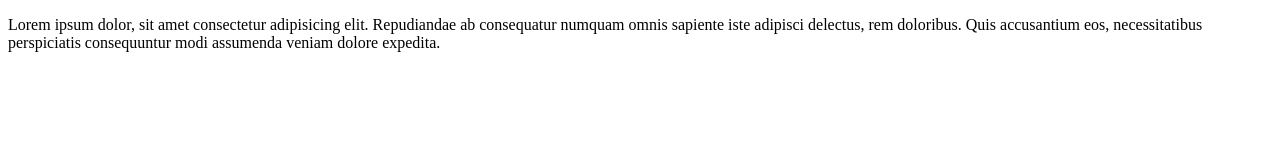
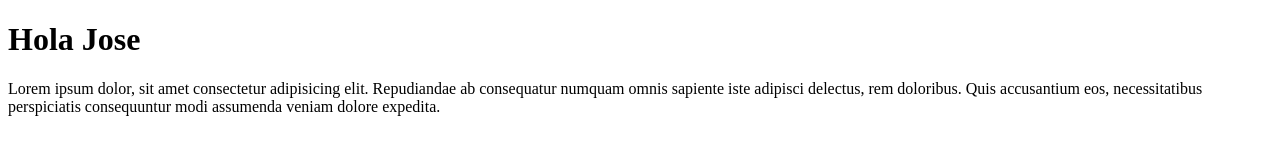
Before and after one commit to josetrespalaciosbedoya/html-css-practice, a plain HTML site: page index.html in a window 1280 px wide. Drawn offline with Linux system fonts and the light colour scheme.

Commit message:
Encabezados

```diff
--- a/index.html
+++ b/index.html
@@ -4,6 +4,7 @@
     <title>BitLinka web</title>
 </head>
 <body>
+    <h1>Hola Jose</h1>
     <p>Lorem ipsum dolor, sit amet consectetur adipisicing elit. Repudiandae ab consequatur numquam omnis sapiente iste adipisci delectus, rem doloribus. Quis accusantium eos, necessitatibus perspiciatis consequuntur modi assumenda veniam dolore expedita.</p>
 </body>
 </html>
```
